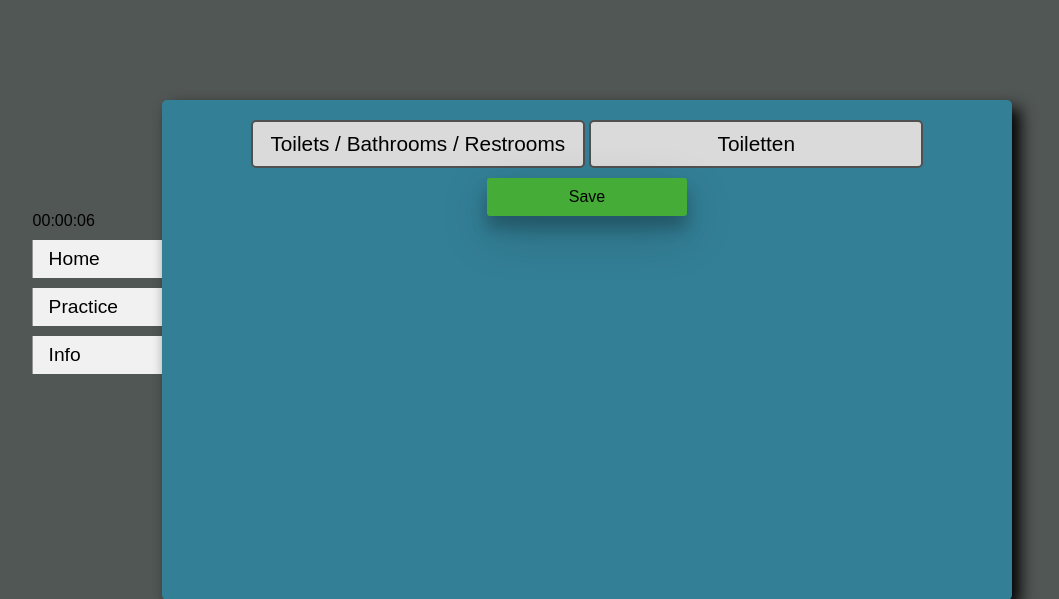
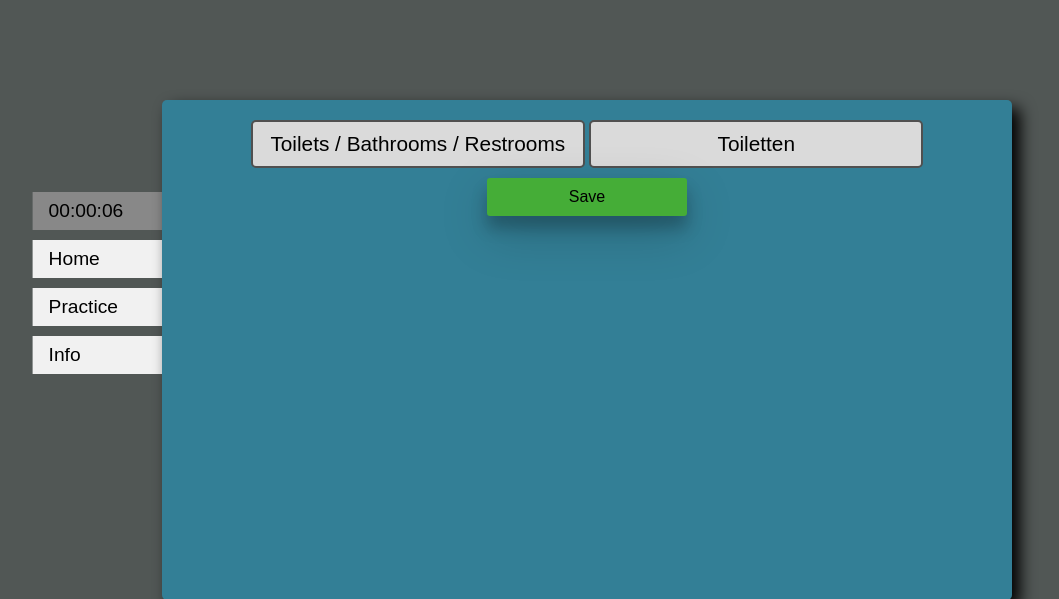
Before and after one commit to KAL17002493/LApp, a Flask app: page /edit-word/1 in a window 1280 px wide. Shown: the top 599 px of the page, without its empty margins (53-1112 px from the left). Run offline with Flask 3, Linux system fonts and the light colour scheme.

Commit message:
Styled the upTime counter

```diff
--- a/website/static/stylesheets/style.css
+++ b/website/static/stylesheets/style.css
@@ -129,6 +129,16 @@ input::placeholder {
 .nav ul li a:hover {
     background-color: #555;
     color: white;
+}
+
+.upTimeLabel {
+    display: block;
+    color: #000;
+    padding: 8px 16px;
+    font-size: 1.2rem;
+    text-decoration: none;
+    background-color: #888888;
+    margin: 10px 0;
 }
 
 /*### Content section in center of screen ###*/
--- a/website/templates/base.html
+++ b/website/templates/base.html
@@ -10,7 +10,7 @@
 <body>
     <div class="nav">
         <ul>
-            <li><label id="countUpTimer">Timer is Here</label></li>
+            <li><label class="upTimeLabel" id="countUpTimer">Timer is Here</label></li>
             <li><a href="/">Home</a></li>
             <li><a href="/practice">Practice</a></li>
             <li><a href="/info">Info</a></li>
```
Also changed, not shown: instance/database.db.
